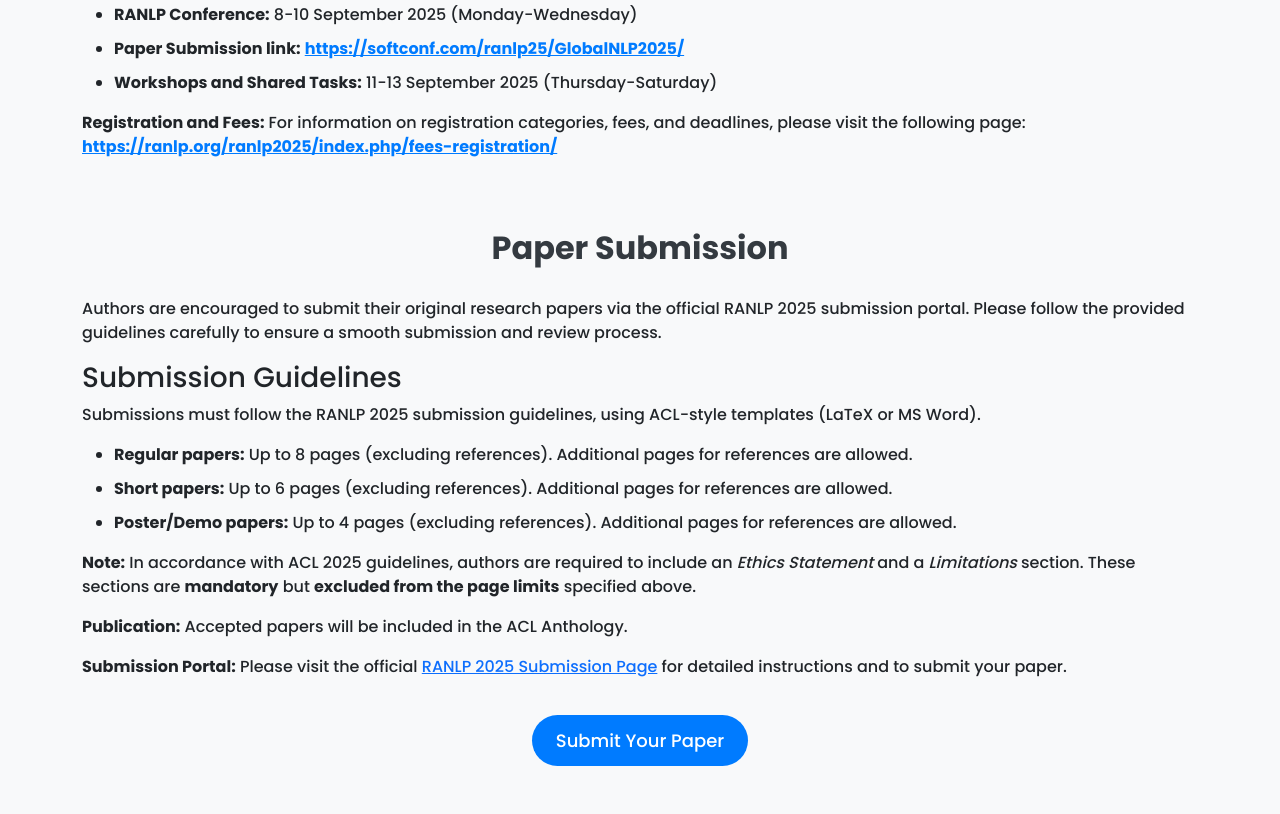
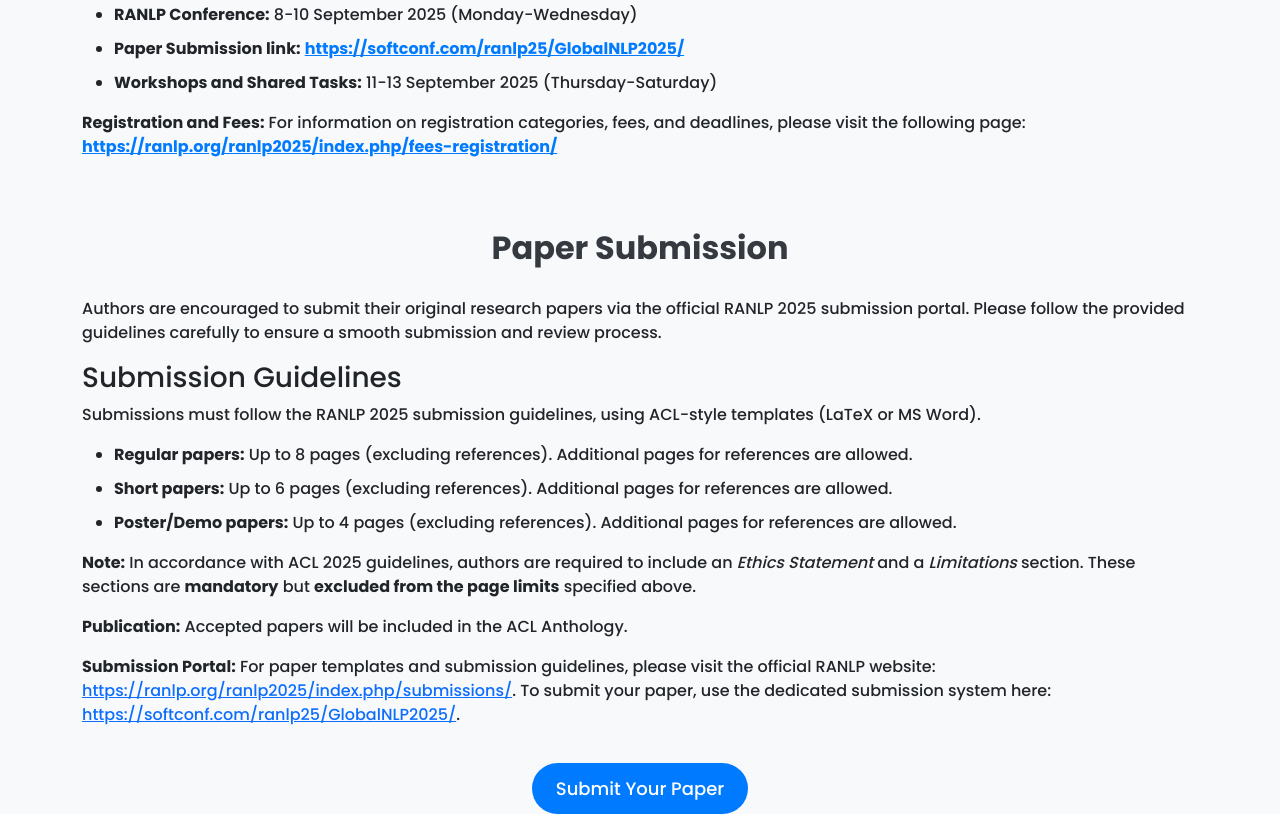
Before and after one commit to globalnlp2025/globalnlp2025.github.io, a plain HTML site: page index.html in a window 1280 px wide. Shown: the part 3545-4359 px from the top of the page. Before the commit the page ends 4311 px from the top, so only its background shows below. Drawn offline with nearby package versions, Linux system fonts and the light colour scheme.

Commit message:
Update index.html

```diff
--- a/index.html
+++ b/index.html
@@ -235,7 +235,8 @@ Sudhansu Bala Das</a> (University of Galway, Ireland)</li>
 
 <p><strong>Publication:</strong> Accepted papers will be included in the ACL Anthology.</p>
 
-<p><strong>Submission Portal:</strong> Please visit the official <a href="https://ranlp.org/ranlp2025/index.php/submissions/" target="_blank">RANLP 2025 Submission Page</a> for detailed instructions and to submit your paper.</p>
+<p><strong>Submission Portal:</strong> For paper templates and submission guidelines, please visit the official RANLP website: <a href="https://ranlp.org/ranlp2025/index.php/submissions/" target="_blank">https://ranlp.org/ranlp2025/index.php/submissions/</a>. To submit your paper, use the dedicated submission system here: <a href="https://softconf.com/ranlp25/GlobalNLP2025/" target="_blank">https://softconf.com/ranlp25/GlobalNLP2025/</a>.</p>
+
 
 
 <div class="text-center">
```
